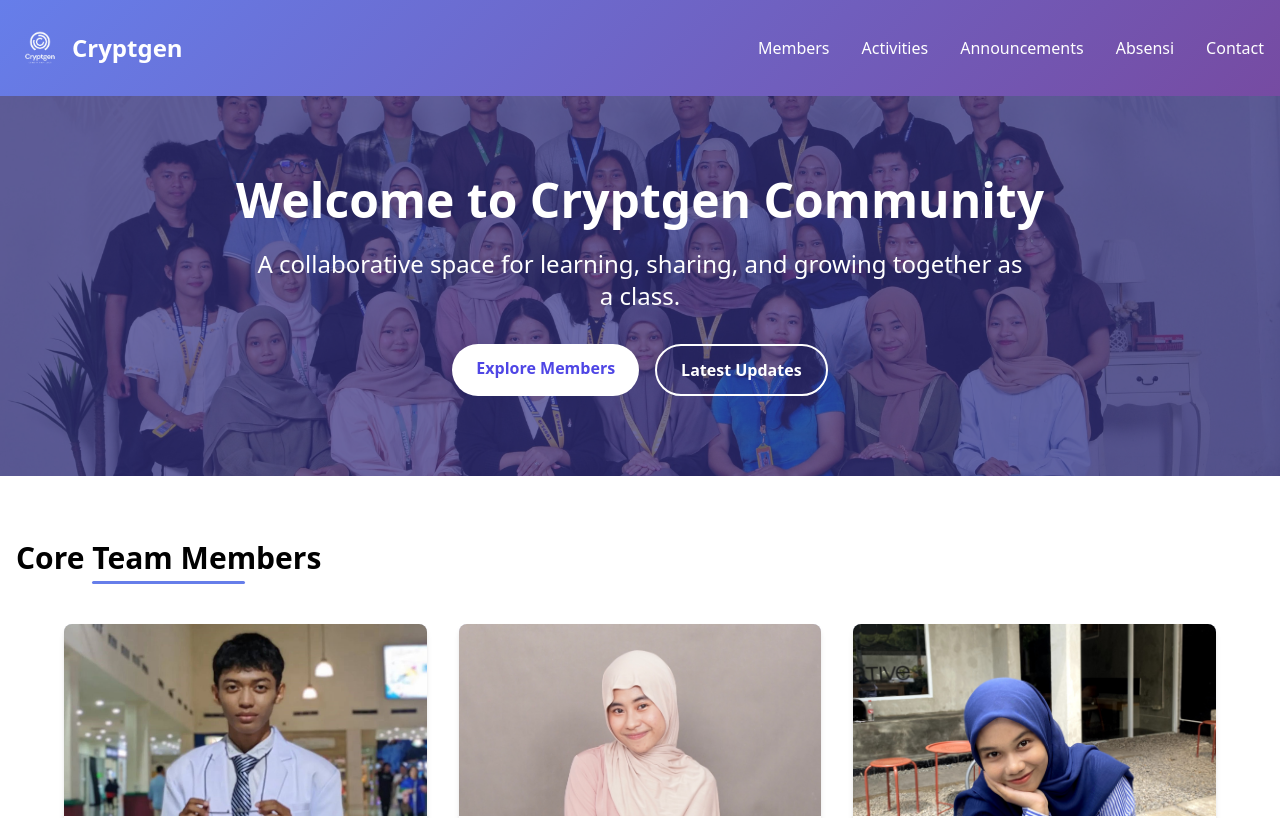
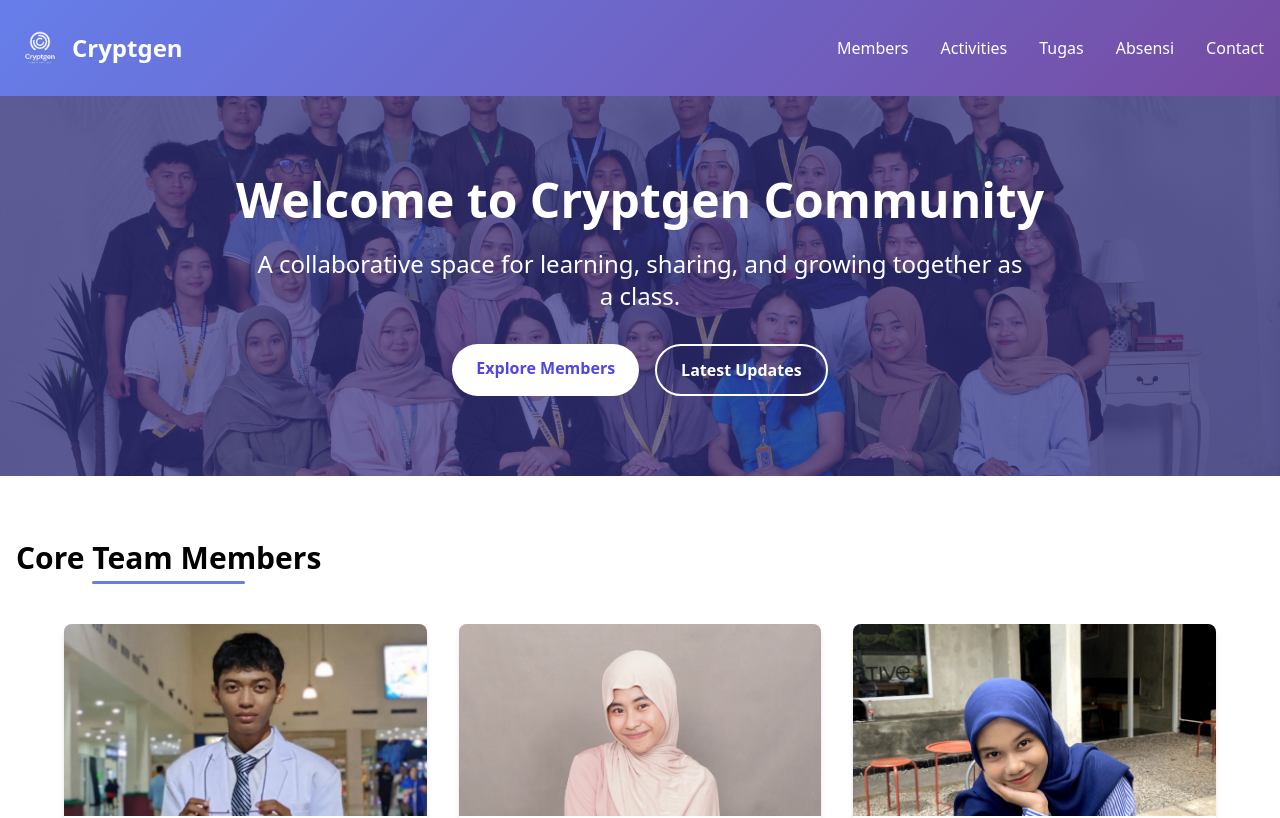
Before and after one commit to ardiann-eng/cryptgen23, a plain HTML site: page index.html in a window 1280 px wide. Shown: the top 818 px of the page. Drawn offline with nearby package versions, Linux system fonts and the light colour scheme.

Commit message:
Update index.html

```diff
--- a/index.html
+++ b/index.html
@@ -78,7 +78,7 @@
                 <nav class="hidden md:flex space-x-8">
   <a href="#members" class="nav-link text-white hover:text-blue-200 transition">Members</a>
   <a href="#documentation" class="nav-link text-white hover:text-blue-200 transition">Activities</a>
-  <a href="#announcements" class="nav-link text-white hover:text-blue-200 transition">Announcements</a>
+  <a href="tugas.html" class="nav-link text-white hover:text-blue-200 transition">Tugas</a>
   <a href="absensi.html" class="nav-link text-white hover:text-blue-200 transition">Absensi</a>
   <a href="#contact" class="nav-link text-white hover:text-blue-200 transition">Contact</a>
 </nav>
```
